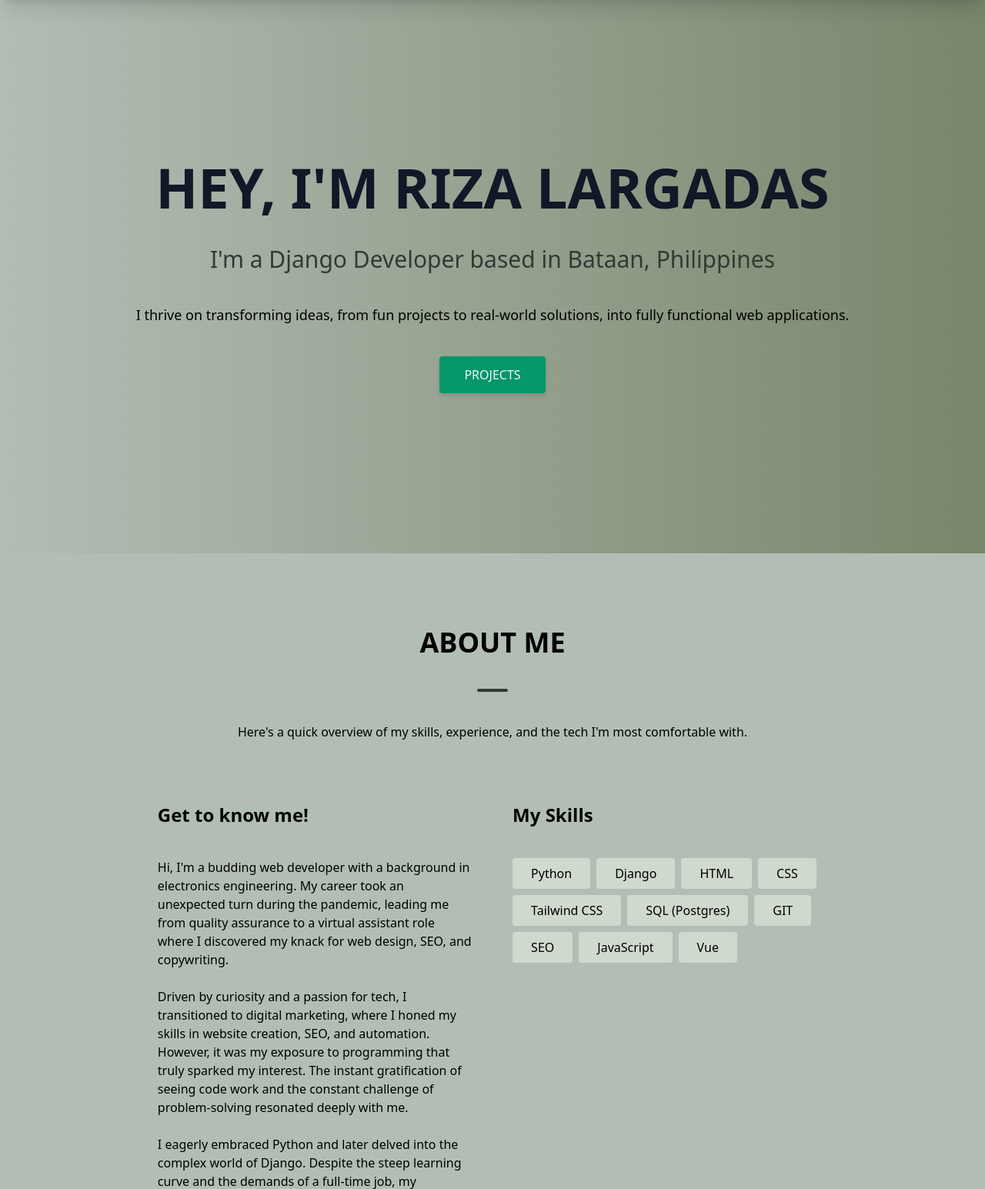
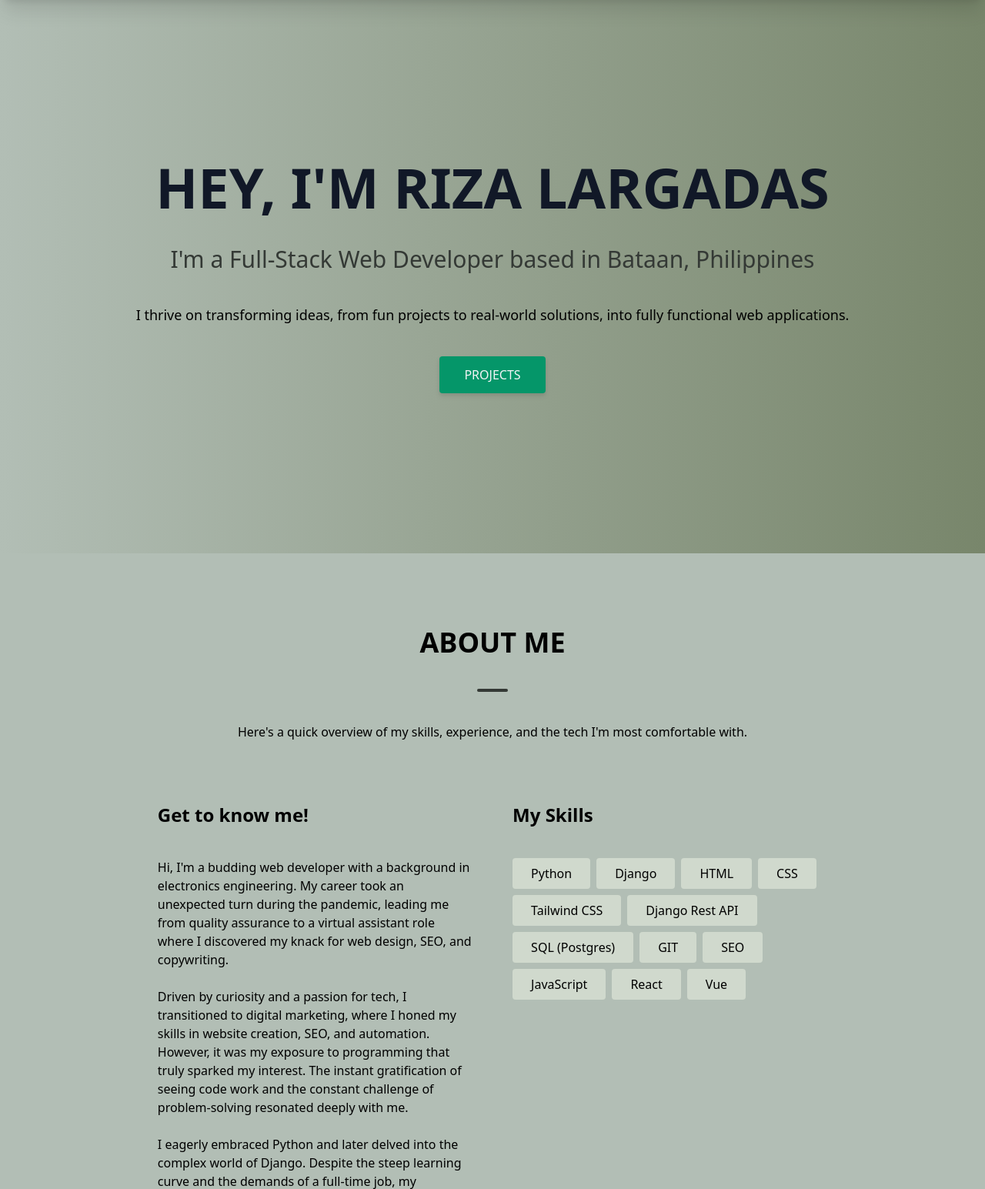
Before and after one commit to rizalargadas/portfolio, a Django app: page / in a window 1280 px wide. Shown: the part 81-1626 px from the top of the page at 77% size. Run offline with Django 5.2, Linux system fonts and the light colour scheme; data comes from the database, SQL or seed files in the repository; style sheets or scripts are compiled from the project's sources; some libraries are stand-ins or nearby versions.

Commit message:
Update home.html

```diff
--- a/core/templates/core/home.html
+++ b/core/templates/core/home.html
@@ -5,7 +5,7 @@
     {% load widget_tweaks %}
     <section id="hero" class='h-screen-nav flex flex-col justify-center bg-gradient-to-r from-ash-gray to-camo-green px-10 md:px-24 md:items-center'>
         <h1 class="text-4xl text-gray-900 md:text-7xl font-bold leading-relaxed"><span class='uppercase'>Hey, I'm Riza Largadas</span></h1>
-        <h2 class='text-xl text-dimmest-gray font-medium md:text-3xl mt-10'>I'm a Django Developer based in Bataan, Philippines</h2>
+        <h2 class='text-xl text-dimmest-gray font-medium md:text-3xl mt-10'>I'm a Full-Stack Web Developer based in Bataan, Philippines</h2>
         <p class='mt-10 mx-auto lg-w-[50%] text-lg'>I thrive on transforming ideas, from fun projects to real-world solutions, into fully functional web applications.</p>
         <a href="{% url 'projects' %}" class="inline-block w-fit mt-10 py-3 px-8 bg-emerald-600 hover:bg-dimmest-gray text-gray-100 font-medium rounded drop-shadow-md"><span class='uppercase'>Projects</span></a>
     </section>
@@ -37,10 +37,12 @@
                     <li class='py-2 px-6 bg-light-gray rounded font-medium'>HTML</li>
                     <li class='py-2 px-6 bg-light-gray rounded font-medium'>CSS</li>
                     <li class='py-2 px-6 bg-light-gray rounded font-medium'>Tailwind CSS</li>
+                    <li class='py-2 px-6 bg-light-gray rounded font-medium'>Django Rest API</li>
                     <li class='py-2 px-6 bg-light-gray rounded font-medium'>SQL (Postgres)</li>
                     <li class='py-2 px-6 bg-light-gray rounded font-medium'>GIT</li>
                     <li class='py-2 px-6 bg-light-gray rounded font-medium'>SEO</li>
                     <li class='py-2 px-6 bg-light-gray rounded font-medium'>JavaScript</li>
+                    <li class='py-2 px-6 bg-light-gray rounded font-medium'>React</li>
                     <li class='py-2 px-6 bg-light-gray rounded font-medium'>Vue</li>
                 </ul>
             </div>
```
